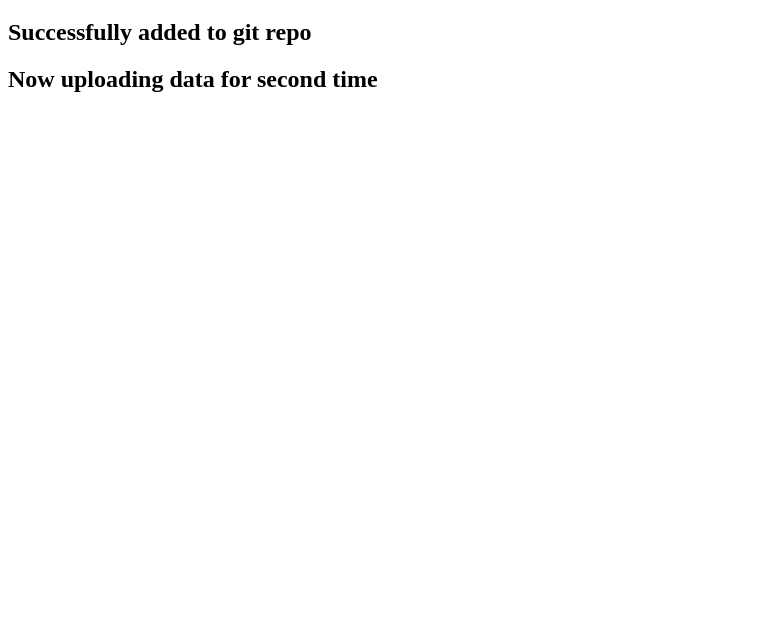
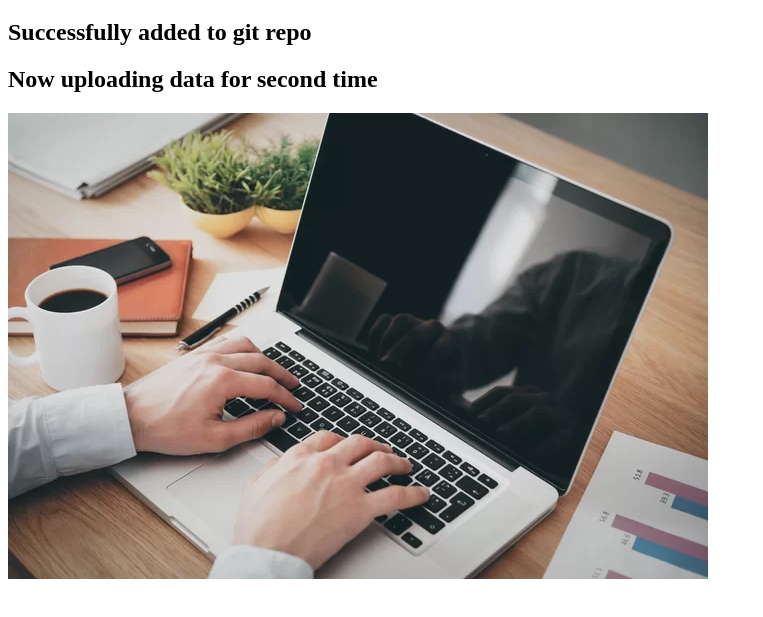
Before and after one commit to Shamsur-Rahaman/Programming_hero, a plain HTML site: page index.html in a window 1280 px wide. Shown: the part 61-678 px from the top of the page, without its empty margins (0-763 px from the left). Drawn offline with Linux system fonts and the light colour scheme.

Commit message:
third visit

```diff
--- a/index.html
+++ b/index.html
@@ -10,5 +10,6 @@
     <h1>My Repo</h1>
     <h2>Successfully added to git repo</h2>
     <h2>Now uploading data for second time</h2>
+    <img src="banner.jpg" alt="">
 </body>
 </html>
```
